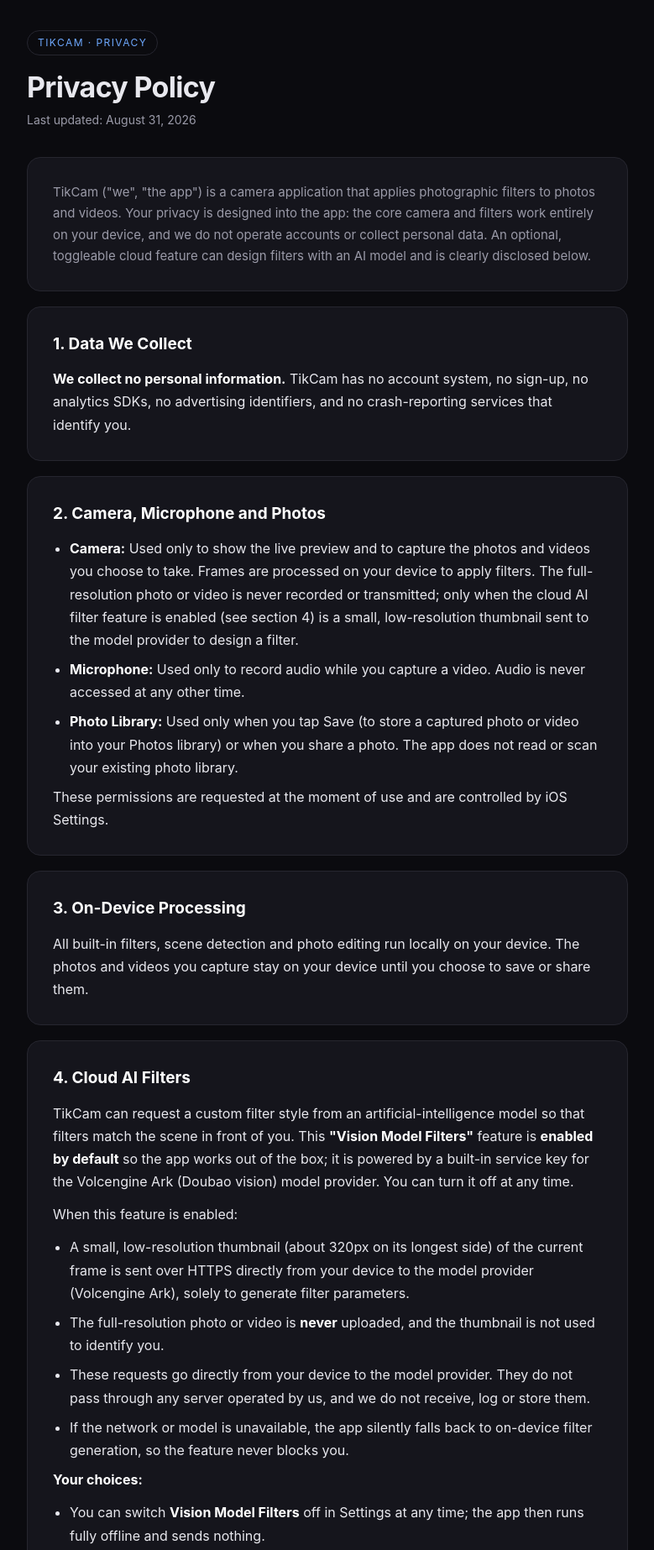
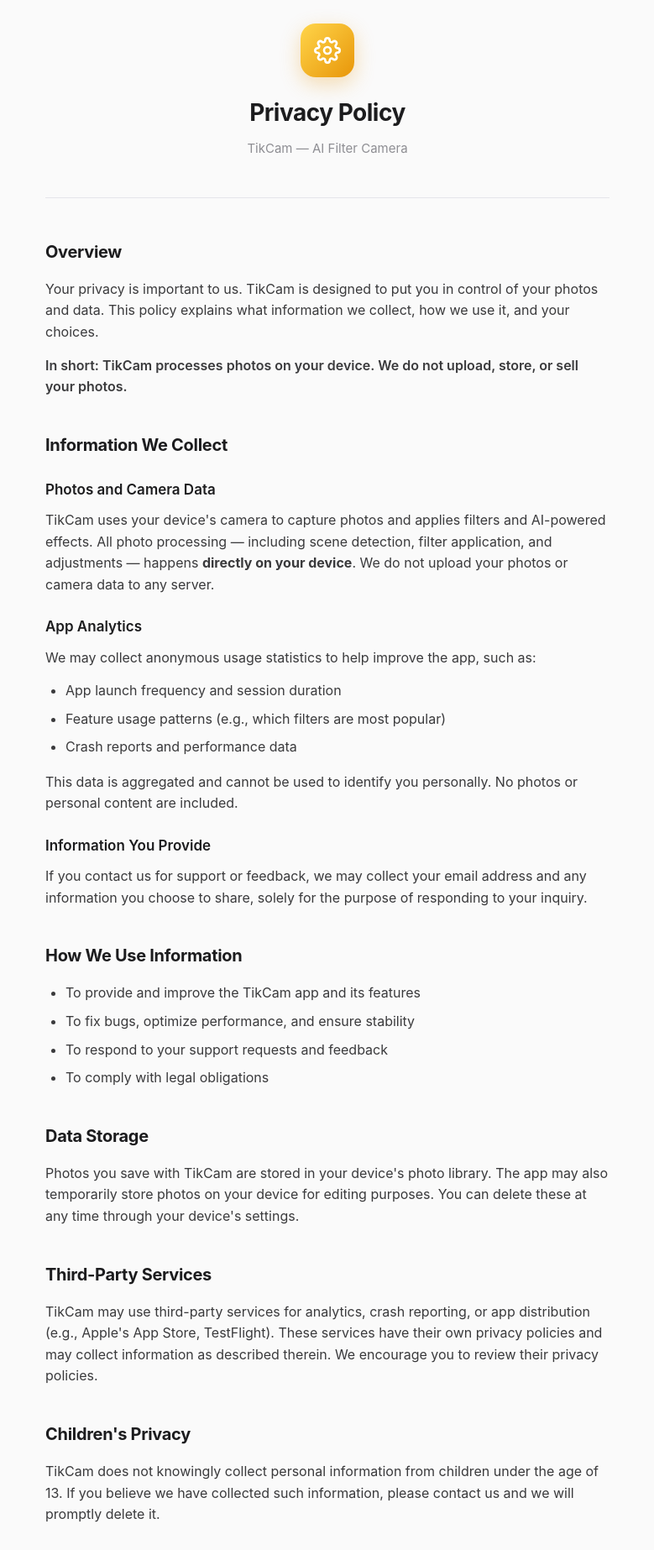
Before and after one commit to inspiredhuang-ops/aicam-ios, a website: page privacy-policy.html in a window 1280 px wide. Shown: the part 20-1866 px from the top of the page at 84% size, without its empty margins (250-1029 px from the left). Drawn offline with Linux system fonts and the light colour scheme.

Commit message:
Update privacy-policy.html

```diff
--- a/privacy-policy.html
+++ b/privacy-policy.html
@@ -1,4 +1,3 @@
-<!-- Generated by Trae Work -->
 <!DOCTYPE html>
 <html lang="en">
 <head>
@@ -6,156 +5,80 @@
 <meta name="viewport" content="width=device-width, initial-scale=1.0">
 <title>Privacy Policy — TikCam</title>
 <style>
-  :root {
-    --bg: #0b0b0f;
-    --card: #15151c;
-    --text: #e8e8ee;
-    --muted: #9a9aa8;
-    --accent: #6ea8fe;
-    --border: #26262f;
-  }
-  * { box-sizing: border-box; }
-  body {
-    margin: 0;
-    background: var(--bg);
-    color: var(--text);
-    font-family: -apple-system, BlinkMacSystemFont, "Segoe UI", Roboto, "Helvetica Neue", Arial, sans-serif;
-    line-height: 1.7;
-    -webkit-font-smoothing: antialiased;
-  }
-  .wrap {
-    max-width: 760px;
-    margin: 0 auto;
-    padding: 56px 22px 80px;
-  }
-  .badge {
-    display: inline-block;
-    font-size: 12px;
-    letter-spacing: 0.12em;
-    text-transform: uppercase;
-    color: var(--accent);
-    border: 1px solid var(--border);
-    border-radius: 999px;
-    padding: 4px 12px;
-    margin-bottom: 18px;
-  }
-  h1 {
-    font-size: 34px;
-    line-height: 1.2;
-    margin: 0 0 6px;
-    letter-spacing: -0.02em;
-  }
-  .updated {
-    color: var(--muted);
-    font-size: 14px;
-    margin-bottom: 32px;
-  }
-  .card {
-    background: var(--card);
-    border: 1px solid var(--border);
-    border-radius: 16px;
-    padding: 28px 30px;
-    margin-bottom: 18px;
-  }
-  h2 {
-    font-size: 19px;
-    margin: 0 0 12px;
-    color: #fff;
-  }
-  p { margin: 0 0 12px; }
-  p:last-child, ul:last-child { margin-bottom: 0; }
-  ul { margin: 0; padding-left: 20px; }
-  li { margin-bottom: 8px; }
-  strong { color: #fff; }
-  a { color: var(--accent); text-decoration: none; }
-  a:hover { text-decoration: underline; }
-  .lead { color: var(--muted); font-size: 15px; }
-  footer {
-    margin-top: 36px;
-    color: var(--muted);
-    font-size: 13px;
-    text-align: center;
-  }
+  :root { --bg: #fafafa; --surface: #ffffff; --ink: #1c1c1e; --muted: #8e8e93; --rule: #e5e5ea; --accent: #ffc400; --accent2: #e8960a; }
+  * { margin: 0; padding: 0; box-sizing: border-box; }
+  body { font-family: -apple-system, BlinkMacSystemFont, "SF Pro Text", "Helvetica Neue", Arial, sans-serif; background: var(--bg); color: var(--ink); line-height: 1.6; font-size: 16px; -webkit-font-smoothing: antialiased; }
+  .container { max-width: 720px; margin: 0 auto; padding: 48px 24px; }
+  header { text-align: center; margin-bottom: 48px; padding-bottom: 32px; border-bottom: 1px solid var(--rule); }
+  .logo-badge { width: 64px; height: 64px; border-radius: 18px; background: linear-gradient(135deg, #ffd54a, #e8960a); display: inline-flex; align-items: center; justify-content: center; margin-bottom: 20px; box-shadow: 0 8px 24px rgba(232, 150, 10, 0.3); }
+  .logo-badge svg { width: 32px; height: 32px; color: #fff; }
+  h1 { font-size: 28px; font-weight: 700; letter-spacing: -0.5px; margin-bottom: 8px; }
+  .subtitle { color: var(--muted); font-size: 15px; }
+  h2 { font-size: 20px; font-weight: 700; margin-top: 40px; margin-bottom: 16px; letter-spacing: -0.3px; }
+  h3 { font-size: 17px; font-weight: 600; margin-top: 24px; margin-bottom: 10px; }
+  p { margin-bottom: 14px; color: #3a3a3c; }
+  ul { margin: 12px 0 16px 24px; }
+  li { margin-bottom: 8px; color: #3a3a3c; }
+  .last-updated { font-size: 13px; color: var(--muted); margin-top: 48px; padding-top: 24px; border-top: 1px solid var(--rule); text-align: center; }
+  .contact { background: var(--surface); border: 1px solid var(--rule); border-radius: 16px; padding: 24px; margin-top: 24px; }
+  .contact p { margin-bottom: 8px; }
+  .highlight { background: linear-gradient(120deg, transparent 0%, transparent 40%, rgba(255,196,0,0.15) 40%, rgba(255,196,0,0.15) 100%); background-repeat: no-repeat; background-size: 0% 100%; font-weight: 600; }
+  @media (max-width: 600px) { .container { padding: 32px 20px; } h1 { font-size: 24px; } h2 { font-size: 18px; } }
 </style>
 </head>
 <body>
-  <div class="wrap">
-    <span class="badge">TikCam · Privacy</span>
+<div class="container">
+  <header>
+    <div class="logo-badge"><svg viewBox="0 0 24 24" fill="none" stroke="currentColor" stroke-width="2" stroke-linecap="round" stroke-linejoin="round"><circle cx="12" cy="12" r="3"/><path d="M19.4 15a1.65 1.65 0 0 0 .33 1.82l.06.06a2 2 0 0 1 0 2.83 2 2 0 0 1-2.83 0l-.06-.06a1.65 1.65 0 0 0-1.82-.33 1.65 1.65 0 0 0-1 1.51V21a2 2 0 0 1-2 2 2 2 0 0 1-2-2v-.09A1.65 1.65 0 0 0 9 19.4a1.65 1.65 0 0 0-1.82.33l-.06.06a2 2 0 0 1-2.83 0 2 2 0 0 1 0-2.83l.06-.06a1.65 1.65 0 0 0 .33-1.82 1.65 1.65 0 0 0-1.51-1H3a2 2 0 0 1-2-2 2 2 0 0 1 2-2h.09A1.65 1.65 0 0 0 4.6 9a1.65 1.65 0 0 0-.33-1.82l-.06-.06a2 2 0 0 1 0-2.83 2 2 0 0 1 2.83 0l.06.06a1.65 1.65 0 0 0 1.82.33H9a1.65 1.65 0 0 0 1-1.51V3a2 2 0 0 1 2-2 2 2 0 0 1 2 2v.09a1.65 1.65 0 0 0 1 1.51 1.65 1.65 0 0 0 1.82-.33l.06-.06a2 2 0 0 1 2.83 0 2 2 0 0 1 0 2.83l-.06.06a1.65 1.65 0 0 0-.33 1.82V9a1.65 1.65 0 0 0 1.51 1H21a2 2 0 0 1 2 2 2 2 0 0 1-2 2h-.09a1.65 1.65 0 0 0-1.51 1z"/></svg></div>
     <h1>Privacy Policy</h1>
-    <div class="updated">Last updated: August 31, 2026</div>
-
-    <div class="card">
-      <p class="lead">TikCam ("we", "the app") is a camera application that applies photographic filters to photos and videos. Your privacy is designed into the app: the core camera and filters work entirely on your device, and we do not operate accounts or collect personal data. An optional, toggleable cloud feature can design filters with an AI model and is clearly disclosed below.</p>
-    </div>
-
-    <div class="card">
-      <h2>1. Data We Collect</h2>
-      <p><strong>We collect no personal information.</strong> TikCam has no account system, no sign-up, no analytics SDKs, no advertising identifiers, and no crash-reporting services that identify you.</p>
-    </div>
-
-    <div class="card">
-      <h2>2. Camera, Microphone and Photos</h2>
-      <ul>
-        <li><strong>Camera:</strong> Used only to show the live preview and to capture the photos and videos you choose to take. Frames are processed on your device to apply filters. The full-resolution photo or video is never recorded or transmitted; only when the cloud AI filter feature is enabled (see section 4) is a small, low-resolution thumbnail sent to the model provider to design a filter.</li>
-        <li><strong>Microphone:</strong> Used only to record audio while you capture a video. Audio is never accessed at any other time.</li>
-        <li><strong>Photo Library:</strong> Used only when you tap Save (to store a captured photo or video into your Photos library) or when you share a photo. The app does not read or scan your existing photo library.</li>
-      </ul>
-      <p>These permissions are requested at the moment of use and are controlled by iOS Settings.</p>
-    </div>
-
-    <div class="card">
-      <h2>3. On-Device Processing</h2>
-      <p>All built-in filters, scene detection and photo editing run locally on your device. The photos and videos you capture stay on your device until you choose to save or share them.</p>
-    </div>
-
-    <div class="card">
-      <h2>4. Cloud AI Filters</h2>
-      <p>TikCam can request a custom filter style from an artificial-intelligence model so that filters match the scene in front of you. This <strong>"Vision Model Filters"</strong> feature is <strong>enabled by default</strong> so the app works out of the box; it is powered by a built-in service key for the Volcengine Ark (Doubao vision) model provider. You can turn it off at any time.</p>
-      <p>When this feature is enabled:</p>
-      <ul>
-        <li>A small, low-resolution thumbnail (about 320px on its longest side) of the current frame is sent over HTTPS directly from your device to the model provider (Volcengine Ark), solely to generate filter parameters.</li>
-        <li>The full-resolution photo or video is <strong>never</strong> uploaded, and the thumbnail is not used to identify you.</li>
-        <li>These requests go directly from your device to the model provider. They do not pass through any server operated by us, and we do not receive, log or store them.</li>
-        <li>If the network or model is unavailable, the app silently falls back to on-device filter generation, so the feature never blocks you.</li>
-      </ul>
-      <p><strong>Your choices:</strong></p>
-      <ul>
-        <li>You can switch <strong>Vision Model Filters</strong> off in Settings at any time; the app then runs fully offline and sends nothing.</li>
-        <li>Advanced users may optionally replace the built-in key with their own Volcengine Ark API key (entered in Settings and stored only on the device).</li>
-      </ul>
-      <p>Handling of the thumbnail by the model provider is subject to that provider's own privacy policy.</p>
-    </div>
-
-    <div class="card">
-      <h2>5. Sharing and Saving</h2>
-      <p>When you tap Share or Save, the action is performed by iOS system services (the share sheet or the Photos library). We do not transmit your media anywhere else.</p>
-    </div>
-
-    <div class="card">
-      <h2>6. Children</h2>
-      <p>TikCam does not collect personal data from anyone, including children. The app contains no age-restricted content and no advertising.</p>
-    </div>
-
-    <div class="card">
-      <h2>7. Your Rights and Controls</h2>
-      <ul>
-        <li>You can revoke camera, microphone or photo access at any time in iOS Settings → Privacy &amp; Security.</li>
-        <li>You can turn off <strong>Vision Model Filters</strong> in the app's Settings at any time to run fully offline; you can also clear or replace any API key you entered there.</li>
-        <li>All captured media is stored by iOS in your Photos library and can be deleted there at any time.</li>
-      </ul>
-    </div>
-
-    <div class="card">
-      <h2>8. Changes to This Policy</h2>
-      <p>If this policy changes, the updated version will be published at this same address with a new "last updated" date.</p>
-    </div>
-
-    <div class="card">
-      <h2>9. Contact</h2>
-      <p>Questions about this policy: please contact the developer via the support link on the App Store listing.</p>
-    </div>
-
-    <footer>© 2026 TikCam. This privacy policy applies to the TikCam iOS application.</footer>
+    <p class="subtitle">TikCam — AI Filter Camera</p>
+  </header>
+  <h2>Overview</h2>
+  <p>Your privacy is important to us. TikCam is designed to put you in control of your photos and data. This policy explains what information we collect, how we use it, and your choices.</p>
+  <p><strong class="highlight">In short: TikCam processes photos on your device. We do not upload, store, or sell your photos.</strong></p>
+  <h2>Information We Collect</h2>
+  <h3>Photos and Camera Data</h3>
+  <p>TikCam uses your device's camera to capture photos and applies filters and AI-powered effects. All photo processing — including scene detection, filter application, and adjustments — happens <strong>directly on your device</strong>. We do not upload your photos or camera data to any server.</p>
+  <h3>App Analytics</h3>
+  <p>We may collect anonymous usage statistics to help improve the app, such as:</p>
+  <ul>
+    <li>App launch frequency and session duration</li>
+    <li>Feature usage patterns (e.g., which filters are most popular)</li>
+    <li>Crash reports and performance data</li>
+  </ul>
+  <p>This data is aggregated and cannot be used to identify you personally. No photos or personal content are included.</p>
+  <h3>Information You Provide</h3>
+  <p>If you contact us for support or feedback, we may collect your email address and any information you choose to share, solely for the purpose of responding to your inquiry.</p>
+  <h2>How We Use Information</h2>
+  <ul>
+    <li>To provide and improve the TikCam app and its features</li>
+    <li>To fix bugs, optimize performance, and ensure stability</li>
+    <li>To respond to your support requests and feedback</li>
+    <li>To comply with legal obligations</li>
+  </ul>
+  <h2>Data Storage</h2>
+  <p>Photos you save with TikCam are stored in your device's photo library. The app may also temporarily store photos on your device for editing purposes. You can delete these at any time through your device's settings.</p>
+  <h2>Third-Party Services</h2>
+  <p>TikCam may use third-party services for analytics, crash reporting, or app distribution (e.g., Apple's App Store, TestFlight). These services have their own privacy policies and may collect information as described therein. We encourage you to review their privacy policies.</p>
+  <h2>Children's Privacy</h2>
+  <p>TikCam does not knowingly collect personal information from children under the age of 13. If you believe we have collected such information, please contact us and we will promptly delete it.</p>
+  <h2>Your Rights</h2>
+  <p>You have the right to:</p>
+  <ul>
+    <li>Access the personal information we hold about you</li>
+    <li>Request correction or deletion of your personal information</li>
+    <li>Opt out of analytics data collection (through your device settings)</li>
+    <li>Withdraw consent where processing is based on consent</li>
+  </ul>
+  <h2>Changes to This Policy</h2>
+  <p>We may update this privacy policy from time to time. We will notify you of any changes by posting the new policy within the app or on our website. Your continued use of TikCam after changes take effect constitutes acceptance of the updated policy.</p>
+  <h2>Contact Us</h2>
+  <div class="contact">
+    <p>If you have questions about this privacy policy or our data practices, please contact us:</p>
+    <p><strong>Email:</strong> support@tikcam.app</p>
+    <p><strong>App:</strong> TikCam — AI Filter Camera</p>
   </div>
+  <p class="last-updated">Last updated: September 2, 2026</p>
+</div>
 </body>
 </html>
```
